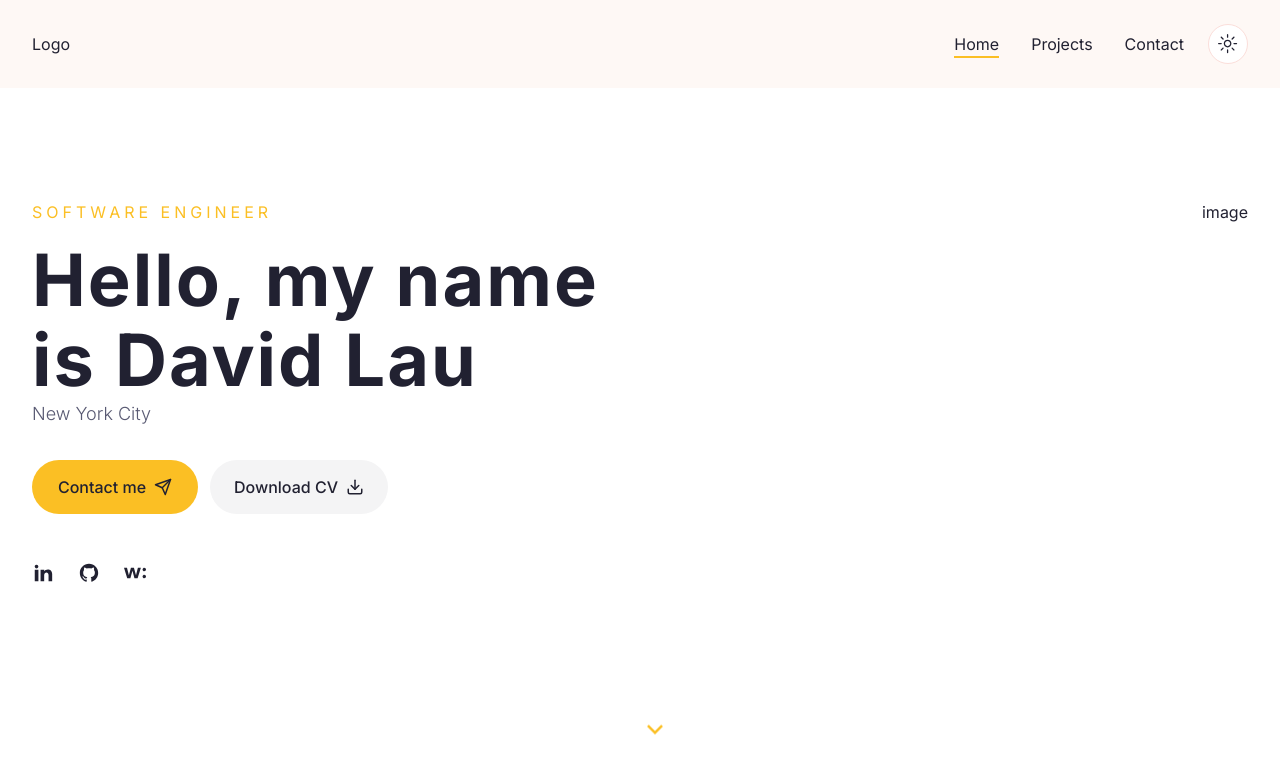
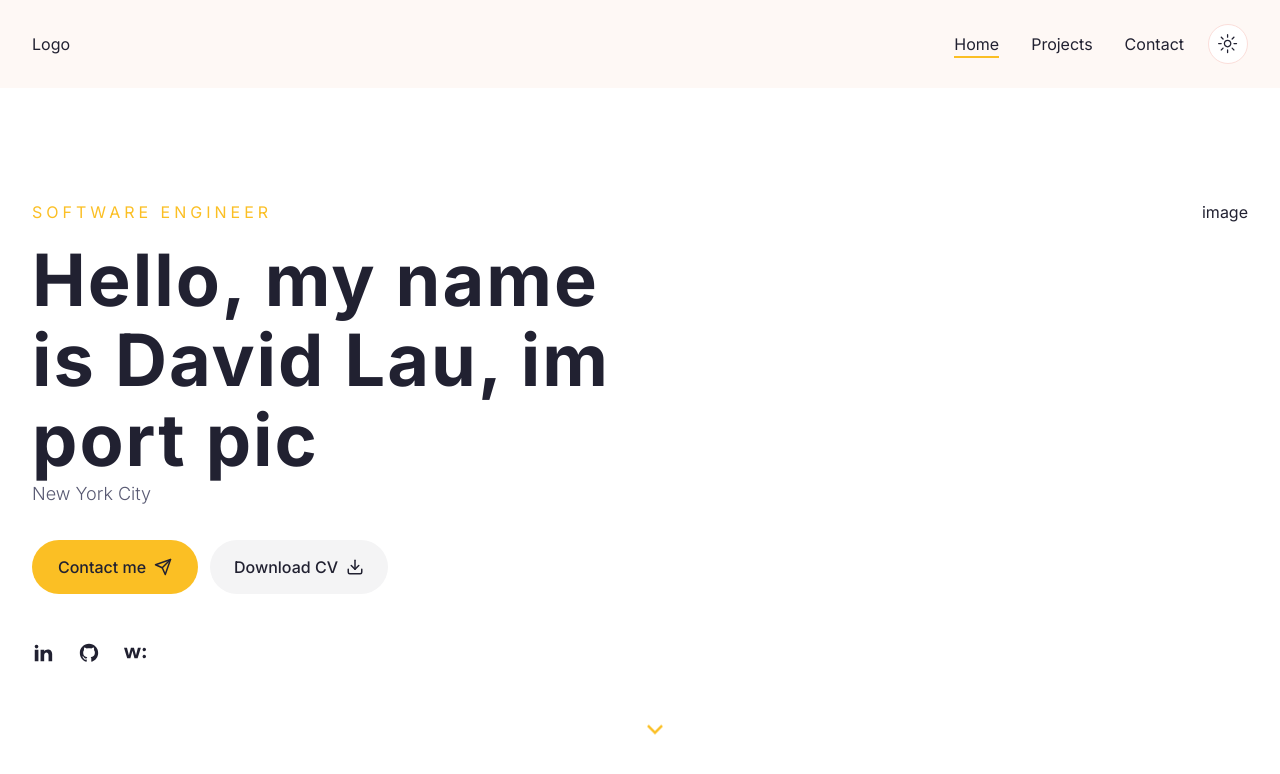
Before and after one commit to dlaucodes/devlau, a Next.js app: page / in a window 1280 px wide. Shown: the top 774 px of the page. Built offline with nearby package versions, Linux system fonts and the light colour scheme.

Commit message:
iport pic

```diff
--- a/components/Hero.tsx
+++ b/components/Hero.tsx
@@ -18,7 +18,7 @@ const Hero = () => {
                        Software Engineer
                    </div>
                    <h1 className="h1">
-                        Hello, my name is David Lau
+                        Hello, my name is David Lau, im port pic
                    </h1>
                    <p className='subtitle max-w-[490px] mx-auto xl:mx-0'>
                        New York City
```
